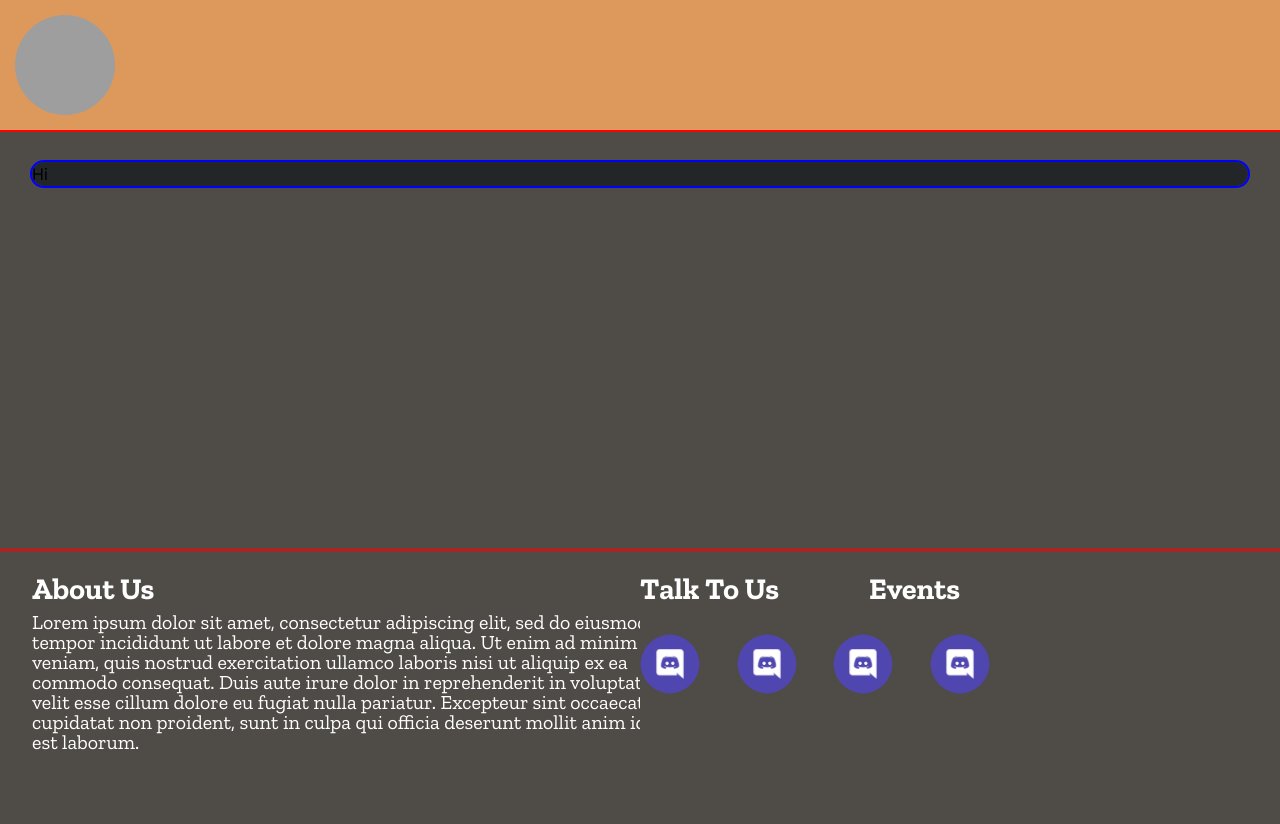
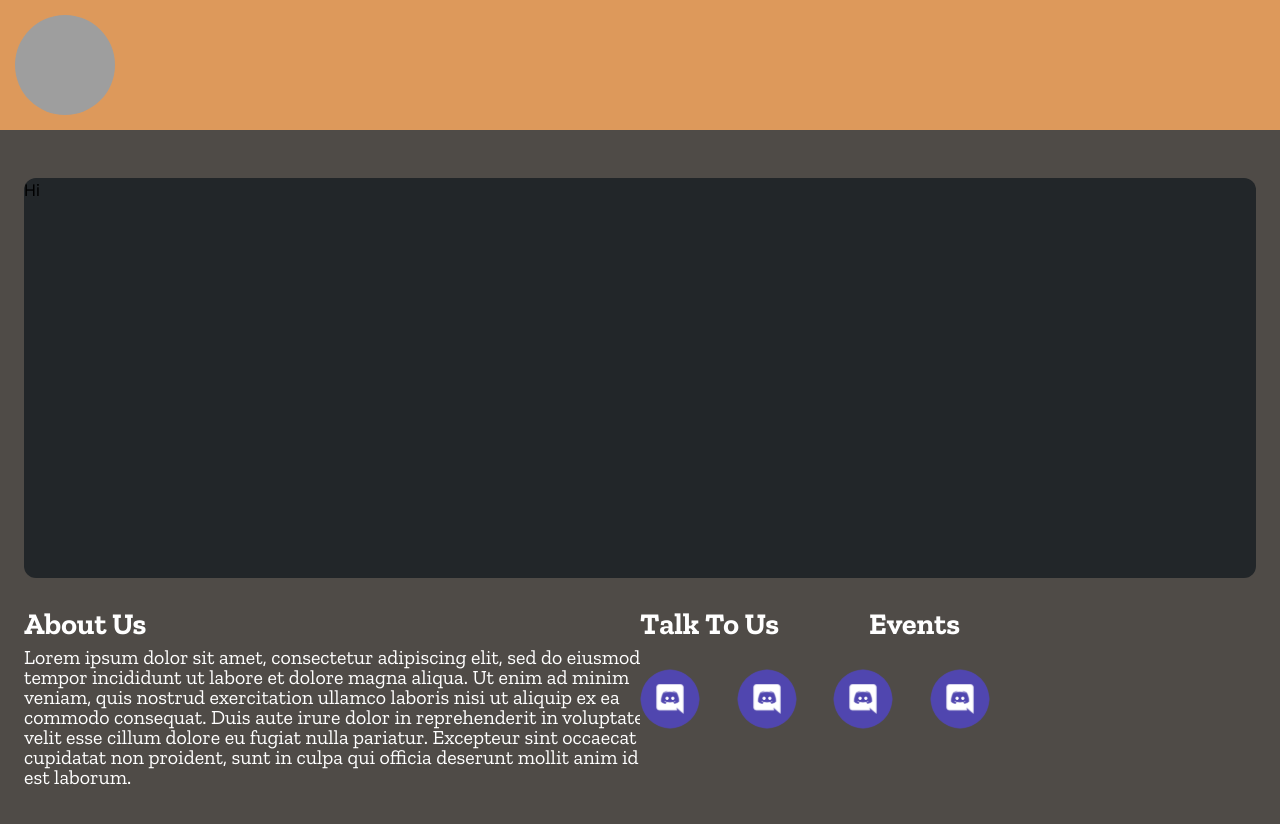
Before and after one commit to UoaWDCC/aspa-portal-v3, a Next.js app in the folder frontend/: page / in a window 1280 px wide. Shown: the top 824 px of the page. Before the commit the page ends 800 px from the top, so only its background shows below. Built offline with nearby package versions, Linux system fonts and the light colour scheme; grey boxes are pictures that could not be loaded.

Commit message:
layout fixed

```diff
--- a/frontend/src/app/Footer.tsx
+++ b/frontend/src/app/Footer.tsx
@@ -22,5 +22,6 @@ export default function Footer() {
           </div>
         </div>
     </footer>
+    // <footer className={styles.footer}>test</footer>
   );
 }
--- a/frontend/src/app/Header.tsx
+++ b/frontend/src/app/Header.tsx
@@ -1,6 +1,6 @@
 export default function Header() {
     return (
-      <header style={{outline: '2px red solid'}}>
+      <header>
         <img src={"https://cdn.vectorstock.com/i/500p/98/35/8-ball-billiards-pool-cue-black-snooker-vector-43849835.jpg"} alt="ASPA Logo" />
       </header>
     )
--- a/frontend/src/app/globals.css
+++ b/frontend/src/app/globals.css
@@ -8,15 +8,18 @@
     margin: 0;
     padding: 0;
     box-sizing: border-box;
-    overflow: hidden;
+    overflow-x: hidden;
 }
 
 /* Your existing styles */
 body {
+    display: flex;
+    flex-direction: column;
     font-family: -apple-system, BlinkMacSystemFont, 'Segoe UI', Roboto, 'Helvetica Neue', Arial, sans-serif;
     background-color: #4F4B47;
     min-height: 100vh;
     min-width: 100vh;
+
 }
 
 header {
@@ -37,8 +40,10 @@ header img {
   }
 
 main {
+    flex: 1;
     background-color: #222629;
-    margin: 2em ;
+    margin: 3em 1.5em 0 1.5em;
     max-width: 100vw;
     border-radius: 12px;
+    min-height: 50vh;
 }
--- a/frontend/src/app/layout.tsx
+++ b/frontend/src/app/layout.tsx
@@ -20,17 +20,12 @@ export default function RootLayout({
   return (
     <html lang="en">
       <body className={inter.className}>
-
-      <Header/>
-
-       <main style={{outline: '2px blue solid'}}>
-        {children}
-       </main>
-
-       <Footer/>
-
+        <Header/>
+        <main>
+          {children}
+        </main>
+        <Footer/>
       </body>
-
     </html>
   );
 }
--- a/frontend/src/ui/Footer.module.css
+++ b/frontend/src/ui/Footer.module.css
@@ -3,23 +3,22 @@
 @import url('https://fonts.googleapis.com/css2?family=Zilla+Slab:ital,wght@0,300;0,400;0,500;0,600;0,700&display=swap');
 
 .footer {
-    display: flex;
+    display:flex;
     flex-direction: row;
-    outline: red solid 2px;
     color: white;
-    padding: 1em 2em 3em 2em;
-    position: absolute;
+    padding: 1.5em 1.5em 3.5em 1.5em;
     min-width: 100vw;
-    bottom: 0;
   }
 
 
 .leftcontainer {
   min-width:50%;
+
 }
 
 .rightcontainer {
     min-width:50%;
+
   }
 
 .rightcontainer h1 {
@@ -50,4 +49,5 @@
   font-size: 20px;
   width: 640px;
   line-height: 100%;
+  overflow: hidden;
 }
```
